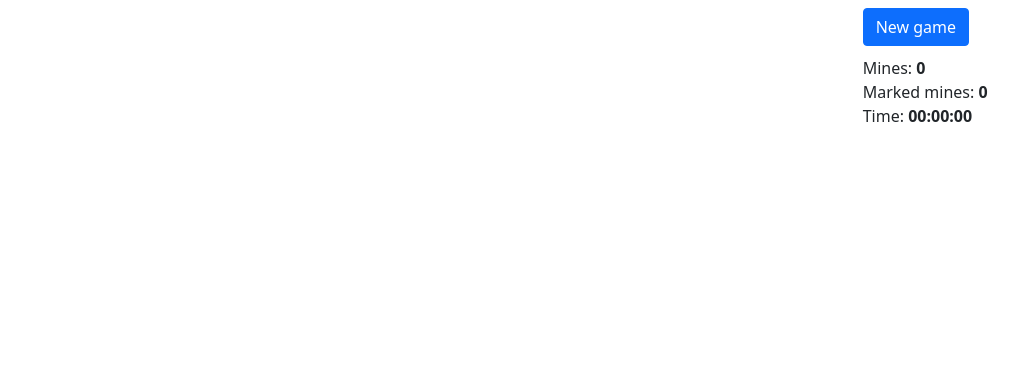
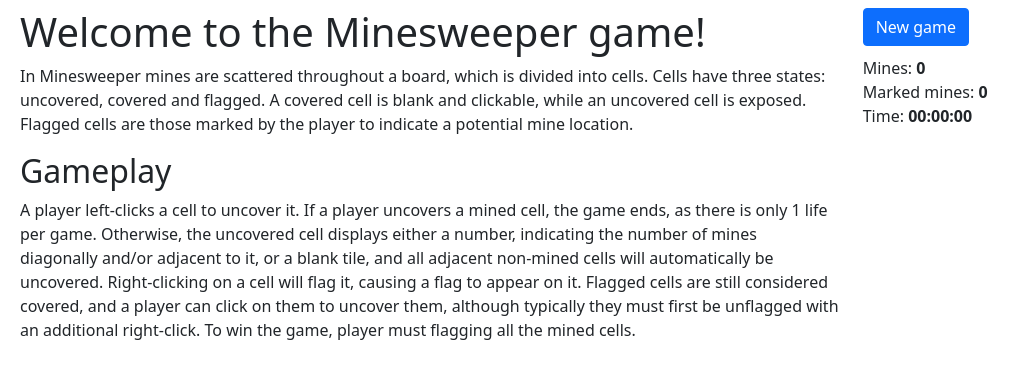
Before and after one commit to efimov82/game-miner, a React (Create React App) app: page / in a window 1280 px wide. Shown: the top 378 px of the page, without its empty margins (0-1030 px from the left). Built offline with nearby package versions, Linux system fonts and the light colour scheme.

Commit message:
add Rules game

```diff
--- a/src/App.tsx
+++ b/src/App.tsx
@@ -5,6 +5,7 @@ import { Cell, CellTypeEnum } from "./common/cell";
 import { FieldComponent } from "./components/FieldComponent/FieldComponent";
 import GameOverComponent from "./components/GameOverComponent/GameOverComponent";
 import { MenuComonent } from "./components/MenuComonent/MenuComonent";
+import { RulesComponent } from "./components/RulesComponent/RulesComponent";
 import { StatsComponent } from "./components/StatsComponent/StatsComponent";
 import UserWinComponent from "./components/UserWinComponent/UserWinComponent";
 
@@ -271,6 +272,8 @@ class App extends React.Component<AppProps, AppState> {
           onCellMarked={this.onCellMarked}
         />
       );
+    } else {
+      gameField = (<RulesComponent />);
     }
 
     switch (this.state.gameStatus) {
--- /dev/null
+++ b/src/components/RulesComponent/RulesComponent.tsx
@@ -0,0 +1,27 @@
+export function RulesComponent() {
+  return (
+    <div>
+      <h1>Welcome to the Minesweeper game!</h1>
+      <p>
+        In Minesweeper mines are scattered throughout a board, which is divided
+        into cells. Cells have three states: uncovered, covered and flagged. A
+        covered cell is blank and clickable, while an uncovered cell is exposed.
+        Flagged cells are those marked by the player to indicate a potential
+        mine location.
+      </p>
+
+      <h2>Gameplay</h2>
+      <p>
+        A player left-clicks a cell to uncover it. If a player uncovers a mined
+        cell, the game ends, as there is only 1 life per game. Otherwise, the
+        uncovered cell displays either a number, indicating the number of mines
+        diagonally and/or adjacent to it, or a blank tile, and all adjacent
+        non-mined cells will automatically be uncovered. Right-clicking on a
+        cell will flag it, causing a flag to appear on it. Flagged cells are
+        still considered covered, and a player can click on them to uncover
+        them, although typically they must first be unflagged with an additional
+        right-click. To win the game, player must flagging all the mined cells.
+      </p>
+    </div>
+  );
+}
```
